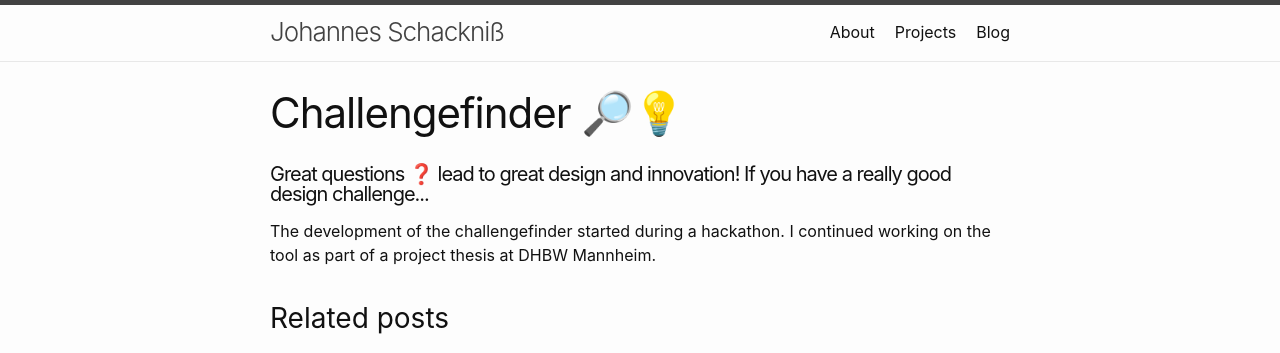
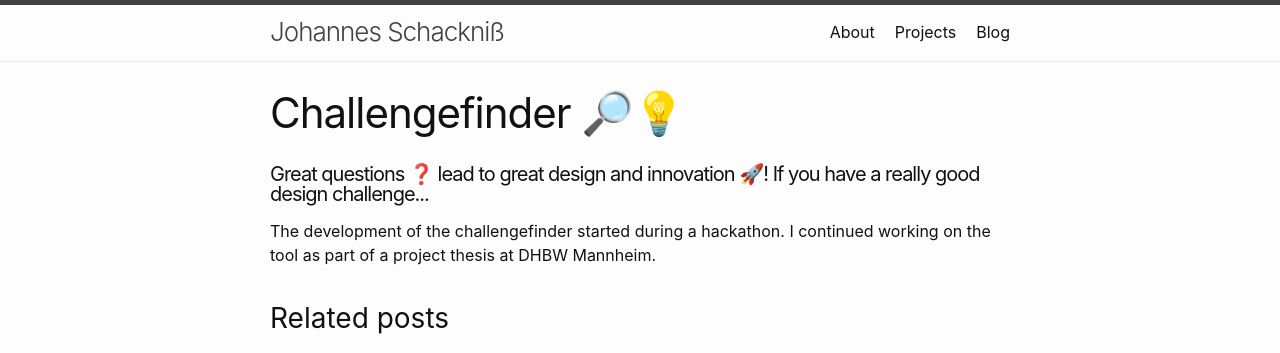
Before and after one commit to schackniss/schackniss.de, a Jekyll site: the page built from _projects/challengefinder.md, in a window 1280 px wide. Shown: the top 353 px of the page. Built offline with Jekyll 4.4.1, drawn with Linux system fonts in a browser that asks for light colours.

```diff
--- a/_projects/challengefinder.md
+++ b/_projects/challengefinder.md
@@ -1,7 +1,7 @@
 ---
 layout: project
 title: Challengefinder 🔎💡
-description: Great questions ❓ lead to great design and innovation! If you have a really good design challenge...
+description: Great questions ❓ lead to great design and innovation 🚀! If you have a really good design challenge...
 project: challengefinder
 ---
 The development of the challengefinder started during a hackathon. I continued working on the tool as part of a project thesis at DHBW Mannheim.
```
